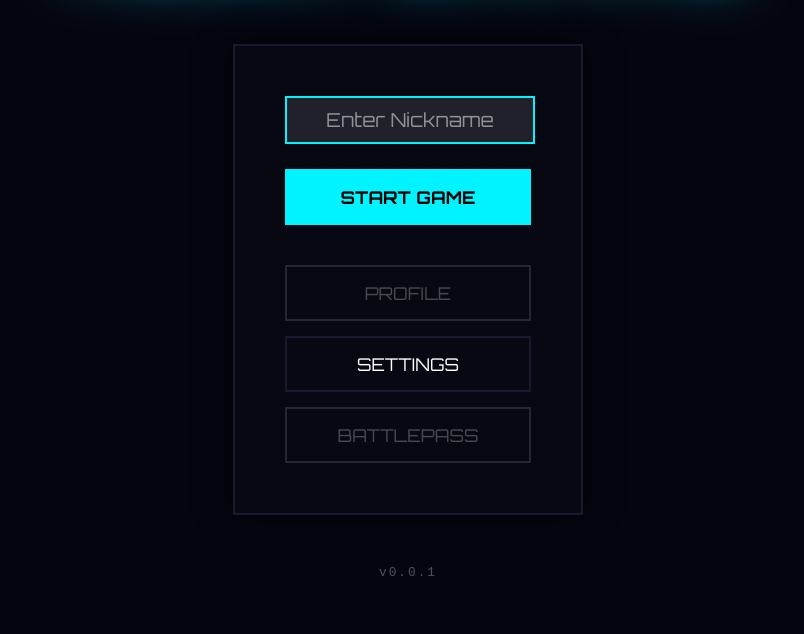
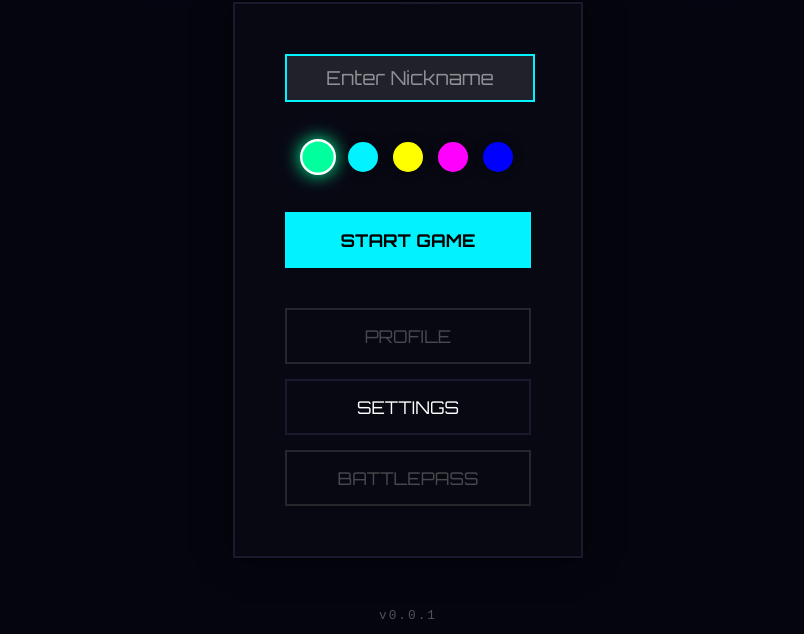
Before and after one commit to vitalii-f/snake, a website: page public/index.html in a window 1280 px wide. Shown: the part 166-800 px from the top of the page, without its empty margins (232-1036 px from the left). Drawn offline with Linux system fonts and the light colour scheme.

Commit message:
feat: Implement multiplayer Snake game with WebSocket server, client, and player progress persistence.

```diff
--- a/public/index.html
+++ b/public/index.html
@@ -16,6 +16,10 @@
         <div class="menu-container">
             <div class="input-group">
                 <input type="text" id="nickname-input" placeholder="Enter Nickname" maxlength="10">
+            </div>
+
+            <div class="color-picker" id="color-picker-container">
+                <!-- Colors injected by JS -->
             </div>
 
             <button id="start-btn" class="menu-btn primary">START GAME</button>
@@ -87,6 +91,37 @@
                     window.location.href = '/game';
                 }
 
+                const colorPickerContainer = document.getElementById('color-picker-container');
+                const COLORS = ['#00FF9D', '#00F3FF', '#FFFF00', '#FF00FF', '#0000FF']; // Excluded Red (#FF0055)
+                let selectedColor = localStorage.getItem('snake_color') || COLORS[0];
+
+                COLORS.forEach(color => {
+                    const div = document.createElement('div');
+                    div.className = 'color-option';
+                    div.style.backgroundColor = color;
+                    div.style.color = color; // For box-shadow inheritance
+                    if (color === selectedColor) div.classList.add('selected');
+
+                    div.addEventListener('click', () => {
+                        document.querySelectorAll('.color-option').forEach(el => el.classList.remove('selected'));
+                        div.classList.add('selected');
+                        selectedColor = color;
+                        localStorage.setItem('snake_color', color);
+                    });
+                    colorPickerContainer.appendChild(div);
+                });
+
+                function startGame() {
+                    const nickname = nicknameInput.value.trim();
+                    if (!nickname) {
+                        alert('Please enter a nickname');
+                        return;
+                    }
+                    localStorage.setItem('snake_nickname', nickname);
+                    localStorage.setItem('snake_color', selectedColor);
+                    window.location.href = '/game';
+                }
+
                 startBtn.addEventListener('click', startGame);
 
                 nicknameInput.addEventListener('keydown', (e) => {
--- a/public/script.js
+++ b/public/script.js
@@ -173,7 +173,8 @@ if (!savedNickname) {
 
 ws.onopen = () => {
     if (savedNickname) {
-        ws.send(JSON.stringify({ type: 'join', name: savedNickname }));
+        const savedColor = localStorage.getItem('snake_color');
+        ws.send(JSON.stringify({ type: 'join', name: savedNickname, color: savedColor }));
         isGameActive = true;
     }
 };
--- a/public/style.css
+++ b/public/style.css
@@ -254,6 +254,33 @@ p {
     box-shadow: 0 0 20px rgba(255, 0, 85, 0.4);
 }
 
+.color-picker {
+    display: flex;
+    justify-content: center;
+    gap: 15px;
+    margin: 15px 0;
+}
+
+.color-option {
+    width: 30px;
+    height: 30px;
+    border-radius: 50%;
+    cursor: pointer;
+    border: 2px solid transparent;
+    transition: all 0.2s ease;
+    box-shadow: 0 0 10px rgba(0, 0, 0, 0.5);
+}
+
+.color-option:hover {
+    transform: scale(1.2);
+}
+
+.color-option.selected {
+    border-color: white;
+    box-shadow: 0 0 15px currentColor;
+    transform: scale(1.2);
+}
+
 /* Login Form */
 .login-form {
     display: flex;
@@ -318,7 +345,7 @@ p {
 
     /* Fixed Top-Left Positioning */
     position: fixed;
-    top: 20px;
+    top: 120px;
     left: 20px;
     z-index: 100;
 }
```
Also changed, not shown: server/index.ts (+8 -2 lines).
